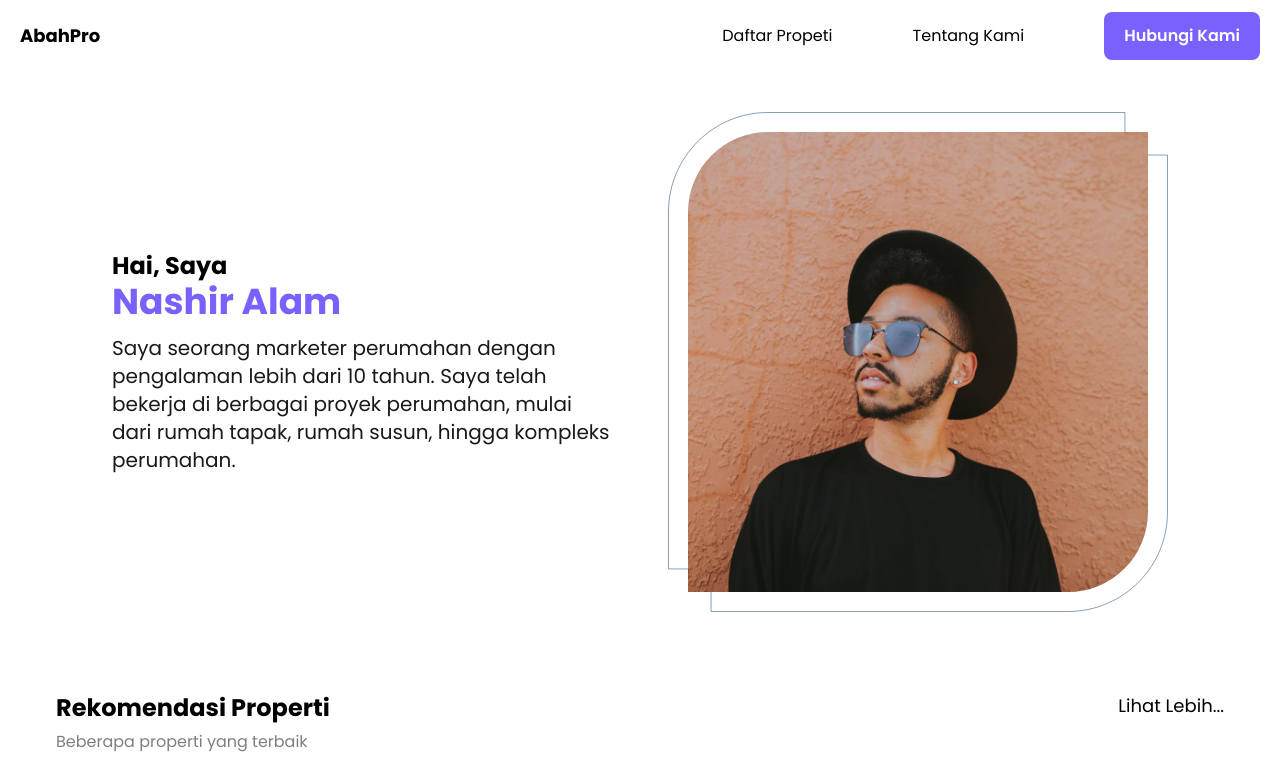
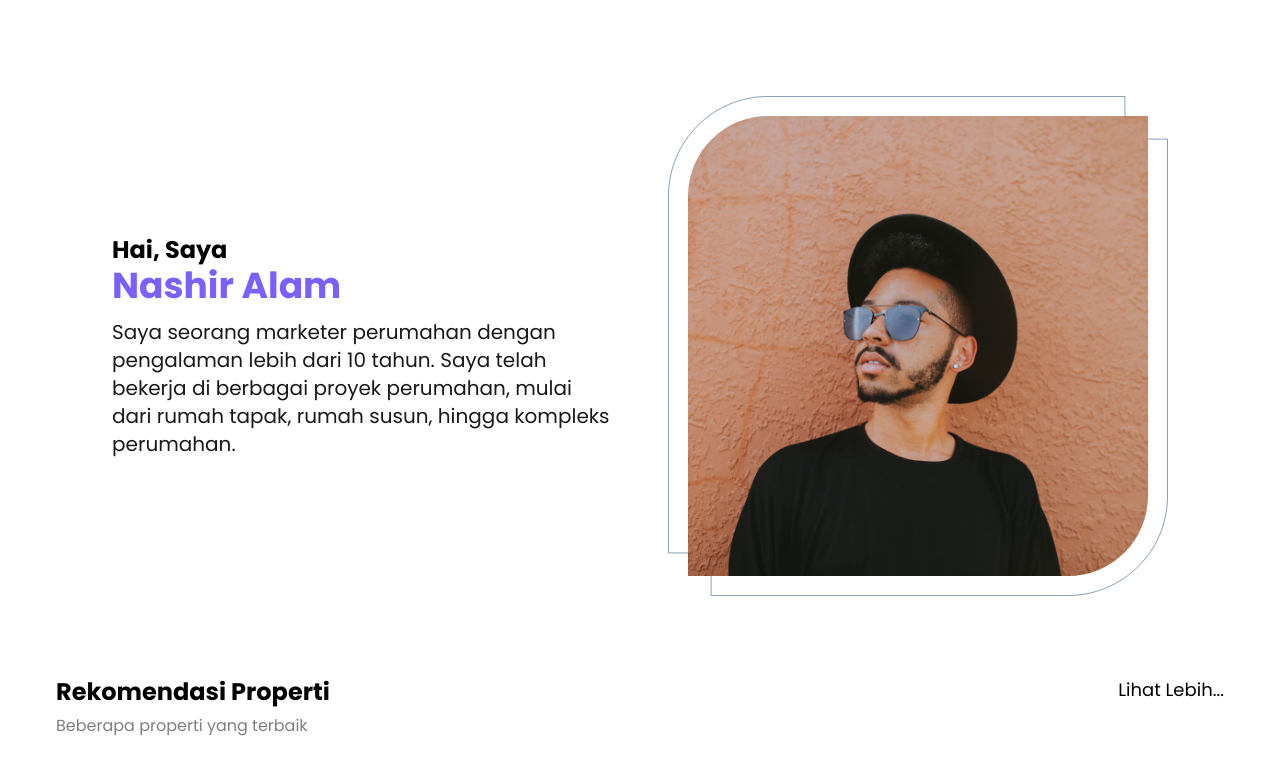
Before and after one commit to zaenzel/abahPro, a React (Vite) app: page / in a window 1280 px wide. Shown: the top 776 px of the page. Built offline with nearby package versions, Linux system fonts and the light colour scheme.

Commit message:
fixing navbar to conditional hide

```diff
--- a/src/components/navbar/Navbar.jsx
+++ b/src/components/navbar/Navbar.jsx
@@ -1,10 +1,13 @@
-import React, { useState } from "react";
+import React, { useEffect, useState } from "react";
 import Button from "../button/Button";
 import HamburgerBtn from "../hamburger-btn/HamburgerBtn";
 import ModalNav from "../modals/ModalNav";
 import "./navbar.css";
 
 const Navbar = () => {
+  const [prevScrollPos, setPrevScrollPos] = useState(0);
+  const [visible, setVisible] = useState(true);
+
   const [burgerClass, setBurgerClass] = useState("hamburger-line unclicked");
   const [isMenuClicked, setIsMenuClicked] = useState(false);
   const [menu, setMenu] = useState("menu hide");
@@ -20,8 +23,34 @@ const Navbar = () => {
     setIsMenuClicked(!isMenuClicked);
   };
 
+  const controlNavbar = () => {
+    if (window.scrollY > 100) {
+      setVisible(false);
+    } else {
+      setVisible(true);
+    }
+  };
+
+  useState(() => {
+    window.addEventListener("scroll", controlNavbar);
+    return window.removeEventListener("scroll", controlNavbar);
+  }, []);
+
+  useEffect(() => {
+    const handleScroll = () => {
+      const currentScrollPos = window.pageYOffset;
+      setVisible(prevScrollPos > currentScrollPos);
+      setPrevScrollPos(currentScrollPos);
+    };
+
+    window.addEventListener("scroll", handleScroll);
+
+
+    return () => window.removeEventListener("scroll", handleScroll);
+  }, [prevScrollPos, visible, setVisible]);
+
   return (
-    <nav className="container-nav">
+    <nav className={`container-nav ${visible ? "top" : "hidden"}`}>
       <div className="logo-nav">
         <h1 className="title">AbahPro</h1>
         <ul className="items-nav hidden sm:flex">
--- a/src/components/navbar/navbar.css
+++ b/src/components/navbar/navbar.css
@@ -1,5 +1,5 @@
 .container-nav {
-    @apply  z-10 w-full flex justify-between px-5 py-3 max-w-screen-2xl
+    @apply fixed top-0 z-20 bg-white w-full flex justify-between px-5 py-3 max-w-screen-2xl transition-all
 }
 
 .logo-nav {
--- a/src/view/layout/Layout.jsx
+++ b/src/view/layout/Layout.jsx
@@ -7,7 +7,7 @@ const Layout = () => {
   return (
     <div className="flex flex-col items-center">
       <Navbar />
-      <div className="max-w-screen-xl">
+      <div className="max-w-screen-xl py-10 sm:py-14">
         <div className="sm:pt-5">
           <Outlet />
         </div>
```
